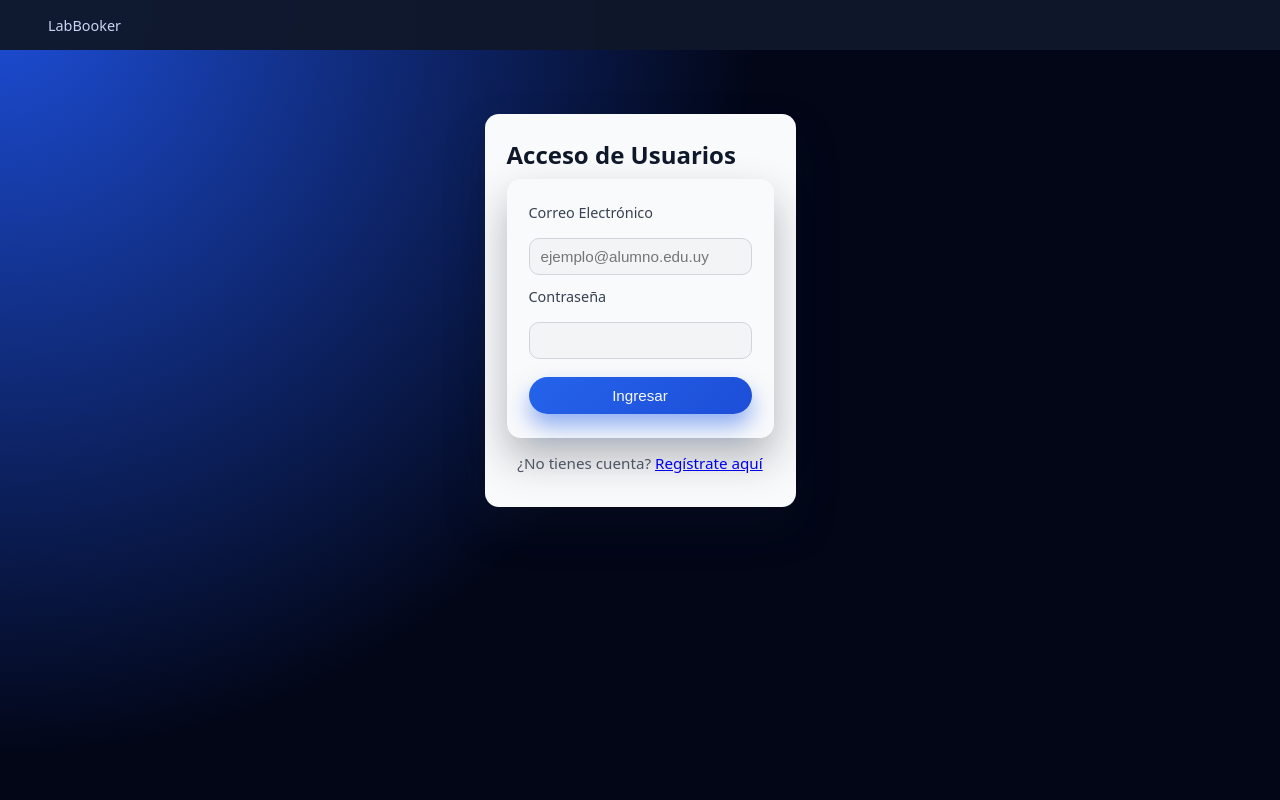
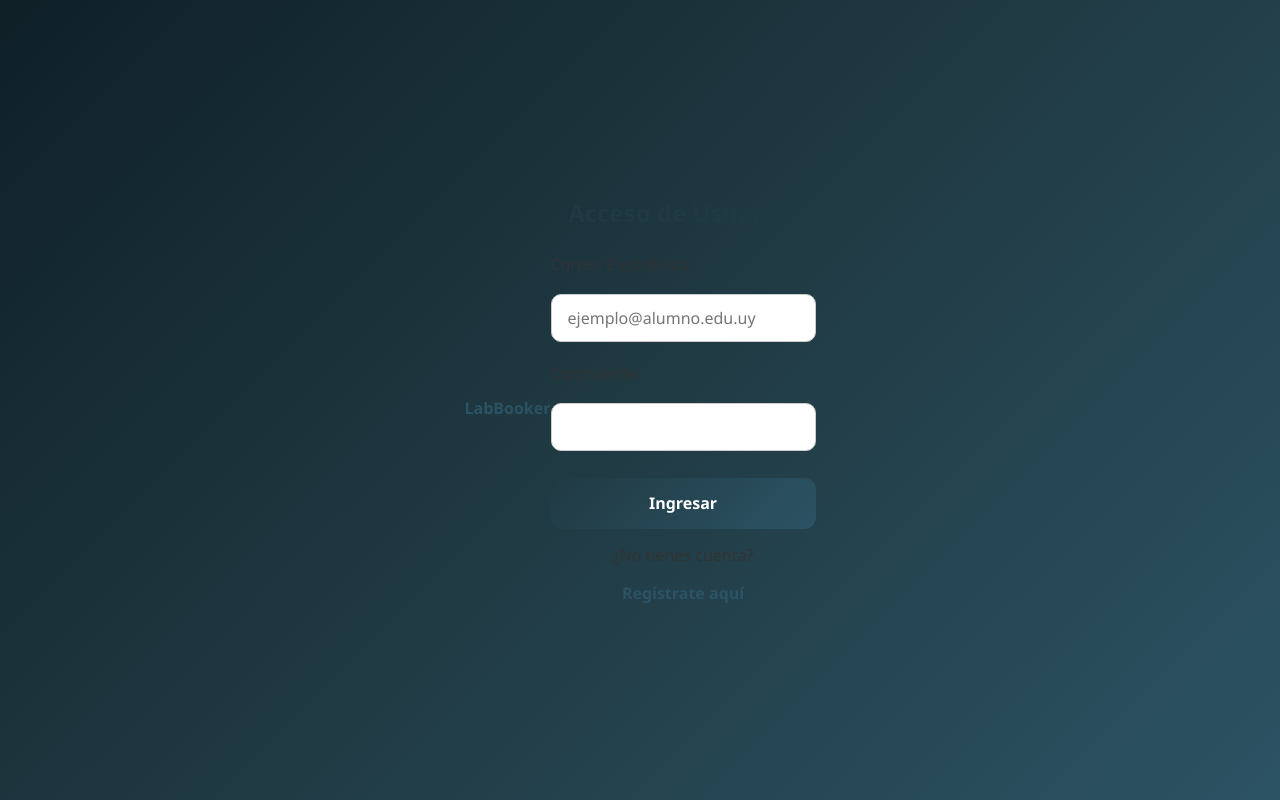
Before and after one commit to profemrluciaveit/LabBooker, a PHP site: page /login.php in a window 1280 px wide. Run offline with PHP 8.4, Linux system fonts and the light colour scheme.

Commit message:
cambios finales

```diff
--- a/controllers/RegistroController.php
+++ b/controllers/RegistroController.php
@@ -64,7 +64,7 @@ $stmtCheck->close();
     $conn->close();
 
     if ($ok) {
-        header('Location: ../public/login.php?registro=ok');
+        header("Location: ../public/login.php?registro=ok&email=$email");
         exit;
     } else {
         header('Location: ../public/registro.php?error=error_db');
--- a/public/css/style.css
+++ b/public/css/style.css
@@ -1,292 +1,191 @@
-/* ===========================
-   Reset básico
-=========================== */
+/* =========================
+   RESET BÁSICO
+========================= */
 * {
     margin: 0;
     padding: 0;
     box-sizing: border-box;
+    font-family: 'Segoe UI', Tahoma, Geneva, Verdana, sans-serif;
 }
 
-/* ===========================
-   Fondo y tipografía general
-=========================== */
+/* =========================
+   FONDO GENERAL
+========================= */
 body {
-    font-family: system-ui, -apple-system, BlinkMacSystemFont, "Segoe UI", sans-serif;
-    background: radial-gradient(circle at top left, #1d4ed8 0, #020617 50%, #020617 100%);
-    color: #0f172a;
     min-height: 100vh;
+    background: linear-gradient(135deg, #0f2027, #203a43, #2c5364);
+    display: flex;
+    align-items: center;
+    justify-content: center;
+    color: #333;
+}
 
-    /* Centramos el contenido principal */
+/* =========================
+   CONTENEDOR PRINCIPAL
+========================= */
+.container {
+    background: #ffffff;
+    width: 100%;
+    max-width: 420px;
+    padding: 2.5rem;
+    border-radius: 18px;
+    box-shadow: 0 25px 60px rgba(0, 0, 0, 0.25);
+    animation: fadeIn 0.8s ease;
+}
+
+/* =========================
+   ANIMACIÓN SUAVE
+========================= */
+@keyframes fadeIn {
+    from {
+        opacity: 0;
+        transform: translateY(20px);
+    }
+    to {
+        opacity: 1;
+        transform: translateY(0);
+    }
+}
+
+/* =========================
+   TÍTULOS
+========================= */
+h1, h2 {
+    text-align: center;
+    margin-bottom: 1.5rem;
+    color: #203a43;
+    font-weight: 700;
+}
+
+h1 span {
+    color: #2c5364;
+}
+
+/* =========================
+   FORMULARIOS
+========================= */
+form {
     display: flex;
     flex-direction: column;
+    gap: 1.2rem;
 }
 
-/* ===========================
-   Cabecera genérica
-=========================== */
-header, .topbar {
-    background: rgba(15, 23, 42, 0.96);
-    color: #e5e7eb;
-    padding: 14px 32px;
-    display: flex;
-    justify-content: space-between;
-    align-items: center;
+/* =========================
+   INPUTS
+========================= */
+input, select {
+    padding: 0.75rem 1rem;
+    border-radius: 10px;
+    border: 1px solid #ccc;
+    font-size: 1rem;
+    transition: all 0.3s ease;
 }
 
-header h1, .topbar h1 {
-    font-size: 1.25rem;
-    letter-spacing: 0.05em;
-    text-transform: uppercase;
+input:focus, select:focus {
+    outline: none;
+    border-color: #2c5364;
+    box-shadow: 0 0 0 3px rgba(44, 83, 100, 0.2);
 }
 
-header nav a,
-.topbar a {
-    color: #cbd5f5;
-    text-decoration: none;
-    margin-left: 16px;
+/* =========================
+   BOTÓN PRINCIPAL
+========================= */
+button {
+    margin-top: 0.5rem;
+    padding: 0.9rem;
+    border-radius: 12px;
+    border: none;
+    background: linear-gradient(135deg, #203a43, #2c5364);
+    color: white;
+    font-size: 1rem;
+    font-weight: bold;
+    cursor: pointer;
+    transition: all 0.3s ease;
+}
+
+button:hover {
+    transform: translateY(-2px);
+    box-shadow: 0 12px 25px rgba(44, 83, 100, 0.4);
+}
+
+button:active {
+    transform: translateY(0);
+}
+
+/* =========================
+   MENSAJES DE ERROR / OK
+========================= */
+.alert {
+    padding: 0.8rem 1rem;
+    border-radius: 10px;
+    text-align: center;
     font-size: 0.9rem;
 }
 
-header nav a:hover,
-.topbar a:hover {
-    color: #ffffff;
+.alert.error {
+    background: #ffe1e1;
+    color: #b00020;
+    border: 1px solid #ffb3b3;
 }
 
-/* Si tu index NO tiene header, estilizamos el primer h1 igual */
-body > h1:first-of-type {
-    margin: 24px auto 8px;
-    color: #e5e7eb;
-    font-size: 2rem;
+.alert.success {
+    background: #e0f7ec;
+    color: #0f7b45;
+    border: 1px solid #a5e5c8;
+}
+
+/* =========================
+   LINKS
+========================= */
+a {
+    text-align: center;
+    display: block;
+    margin-top: 1rem;
+    text-decoration: none;
+    color: #2c5364;
+    font-weight: 600;
+    transition: color 0.3s ease;
+}
+
+a:hover {
+    color: #0f2027;
+}
+
+/* =========================
+   TABLAS (RESERVAS)
+========================= */
+table {
+    width: 100%;
+    border-collapse: collapse;
+    margin-top: 1.5rem;
+}
+
+table thead {
+    background: #203a43;
+    color: white;
+}
+
+table th, table td {
+    padding: 0.8rem;
     text-align: center;
 }
 
-/* ===========================
-   Contenedor principal
-=========================== */
-main, .main-wrapper {
-    flex: 1;
-    display: flex;
-    justify-content: center;
-    align-items: flex-start;
-    padding: 24px;
+table tbody tr:nth-child(even) {
+    background: #f2f5f7;
 }
 
-/* Si no hay main, aplicamos a todo el contenido directo del body */
-body > *:not(header):not(.topbar):not(script):not(style) {
-    margin-left: auto;
-    margin-right: auto;
+table tbody tr:hover {
+    background: #e6eef2;
 }
 
-/* Card general para cualquier bloque */
-section, .card, form, .box {
-    background: #f9fafb;
-    border-radius: 14px;
-    padding: 24px 22px;
-    max-width: 640px;
-    width: 100%;
-    box-shadow: 0 20px 40px rgba(15, 23, 42, 0.3);
-}
-
-/* Evitar que TODO se vea como carta si tenés varios forms */
-main section,
-.main-wrapper section,
-.main-wrapper .card {
-    margin-bottom: 20px;
-}
-
-/* ===========================
-   Títulos y párrafos
-=========================== */
-h1, h2, h3 {
-    font-weight: 600;
-    color: #0f172a;
-    margin-bottom: 8px;
-}
-
-p {
-    margin-bottom: 10px;
-    color: #4b5563;
-    font-size: 0.95rem;
-}
-
-/* subtítulo clásico */
-.subtitle {
-    font-size: 0.9rem;
-    color: #6b7280;
-    margin-bottom: 18px;
-}
-
-/* ===========================
-   Formularios (funciona sin clases)
-=========================== */
-form {
-    display: flex;
-    flex-direction: column;
-    gap: 12px;
-    margin-top: 8px;
-}
-
-/* Cada label + input en columna */
-label {
-    font-size: 0.9rem;
-    font-weight: 500;
-    color: #374151;
-    margin-bottom: 4px;
-}
-
-/* Inputs, selects y textareas genéricos */
-input[type="text"],
-input[type="email"],
-input[type="password"],
-input[type="date"],
-input[type="time"],
-input[type="number"],
-select,
-textarea {
-    width: 100%;
-    border-radius: 10px;
-    border: 1px solid #d1d5db;
-    padding: 9px 11px;
-    font-size: 0.95rem;
-    background: #f3f4f6;
-    outline: none;
-    transition: border-color 0.15s ease, box-shadow 0.15s ease, background-color 0.15s ease;
-}
-
-input:focus,
-select:focus,
-textarea:focus {
-    border-color: #2563eb;
-    background: #ffffff;
-    box-shadow: 0 0 0 3px rgba(37, 99, 235, 0.3);
-}
-
-/* ===========================
-   Botones (funcionan aunque solo tengas <button>)
-=========================== */
-button,
-input[type="submit"],
-input[type="button"] {
-    border: none;
-    border-radius: 999px;
-    padding: 10px 16px;
-    font-size: 0.95rem;
-    font-weight: 500;
-    cursor: pointer;
-    background: linear-gradient(135deg, #2563eb, #1d4ed8);
-    color: #f9fafb;
-    box-shadow: 0 12px 22px rgba(37, 99, 235, 0.5);
-    transition: transform 0.08s ease, box-shadow 0.12s ease, background-color 0.12s ease;
-    margin-top: 6px;
-}
-
-button:hover,
-input[type="submit"]:hover,
-input[type="button"]:hover {
-    background: linear-gradient(135deg, #1d4ed8, #1e40af);
-    transform: translateY(-1px);
-    box-shadow: 0 16px 30px rgba(37, 99, 235, 0.6);
-}
-
-button:active,
-input[type="submit"]:active,
-input[type="button"]:active {
-    transform: translateY(0);
-    box-shadow: 0 8px 16px rgba(37, 99, 235, 0.55);
-}
-
-/* Botones secundarios opcionales */
+/* =========================
+   LOGOUT / BOTONES SECUNDARIOS
+========================= */
 .btn-secondary {
-    background: #e5e7eb;
-    color: #111827;
-    box-shadow: none;
+    background: #ddd;
+    color: #333;
 }
 
 .btn-secondary:hover {
-    background: #d1d5db;
+    background: #ccc;
 }
-
-/* ===========================
-   Mensajes de error / éxito
-=========================== */
-.alert,
-.error,
-.success,
-.msg {
-    padding: 8px 10px;
-    border-radius: 8px;
-    font-size: 0.85rem;
-    margin-bottom: 10px;
-}
-
-.alert-success,
-.success {
-    background: #ecfdf3;
-    color: #15803d;
-    border: 1px solid #bbf7d0;
-}
-
-.alert-error,
-.error {
-    background: #fef2f2;
-    color: #b91c1c;
-    border: 1px solid #fecaca;
-}
-
-/* ===========================
-   Tablas genéricas (para reservas, labs, etc.)
-=========================== */
-table {
-    width: 100%;
-    border-collapse: collapse;
-    margin-top: 18px;
-    background: #ffffff;
-    border-radius: 12px;
-    overflow: hidden;
-    font-size: 0.88rem;
-}
-
-thead {
-    background: #0f172a;
-    color: #e5e7eb;
-}
-
-th, td {
-    padding: 9px 11px;
-    text-align: left;
-}
-
-tbody tr:nth-child(even) {
-    background: #f9fafb;
-}
-
-tbody tr:hover {
-    background: #e5f0ff;
-}
-
-/* ===========================
-   Footer simple
-=========================== */
-footer {
-    font-size: 0.8rem;
-    color: #9ca3af;
-    text-align: center;
-    padding: 10px 0 14px;
-}
-
-/* ===========================
-   Utilidades
-=========================== */
-.text-center {
-    text-align: center;
-}
-
-.mt-1 { margin-top: 4px; }
-.mt-2 { margin-top: 8px; }
-.mt-3 { margin-top: 12px; }
-.mt-4 { margin-top: 16px; }
-
-.mb-1 { margin-bottom: 4px; }
-.mb-2 { margin-bottom: 8px; }
-.mb-3 { margin-bottom: 12px; }
-.mb-4 { margin-bottom: 16px; }
--- a/public/login.php
+++ b/public/login.php
@@ -20,7 +20,7 @@
             <form action="../controllers/AuthController.php" method="POST">
 
                 <label for="email">Correo Electrónico</label>
-                <input type="email" id="email" name="email" required placeholder="ejemplo@alumno.edu.uy">
+                <input type="email" id="email" name="email" required placeholder="ejemplo@alumno.edu.uy" value="<?php $_GET['email'] ?? ''; ?>">
 
                 <label for="password">Contraseña</label>
                 <input type="password" id="password" name="password" required>
```
Also changed, not shown: controllers/AuthController.php (+6 -5 lines), controllers/ReservaController.php (+9 -6 lines). Lines whose indentation alone changed are shown as unchanged.
